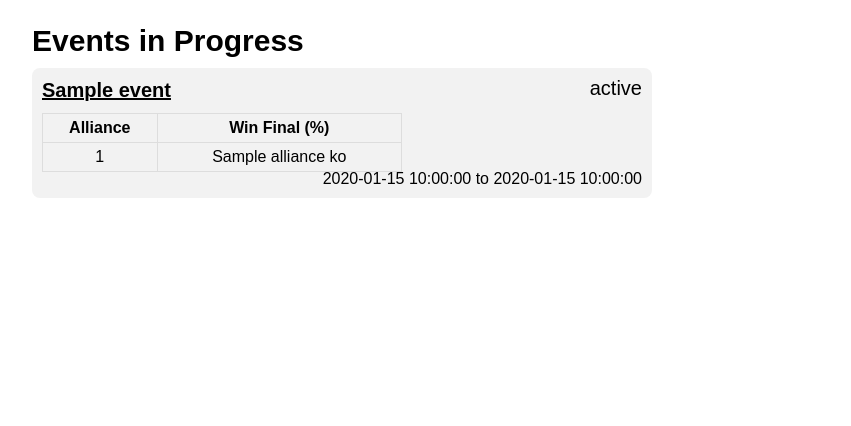
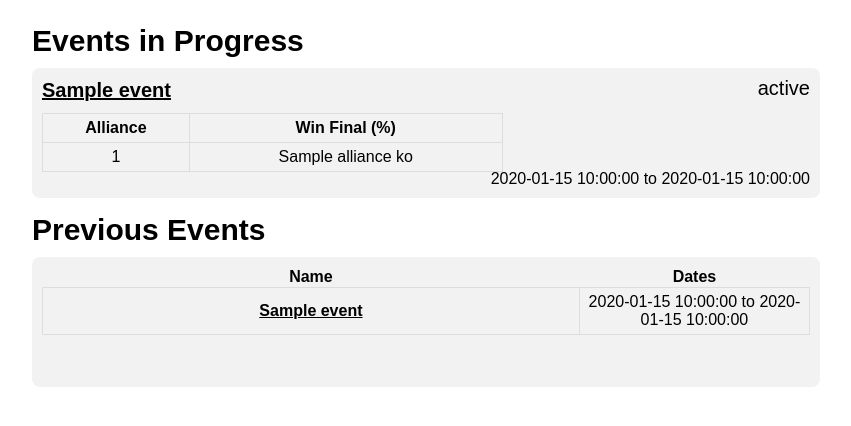
Before and after one commit to ArthurAllshire/antelope, a Flask app: template templates/index.html in a window 1280 px wide. Shown: the part 80-506 px from the top of the page, without its empty margins (224-1075 px from the left). Run offline with Flask 2, Linux system fonts and the light colour scheme; the template is opened without the code that fills it: most values are stand-ins (such as "Sample title", 1, 10 or a date in 2020).

Commit message:
Add multithreaded continuous fetching of event matches and data. Various tweaks & improvements to structure of website

```diff
--- a/main.py
+++ b/main.py
@@ -57,17 +57,20 @@ hiho = {'start_year': '2018', 'start_date': 'April 5',
 
 # events['2018ausc'] = ausc
 # events['2018hiho'] = hiho
-frc = FRC(2017)
+frc = FRC(2017, 'backend-thread')
 frc.setup()
+frc.start()
 
 @app.route('/')
 def index():
     events = []
+    past_events = []
     for event in frc.events.values():
         if event.event_dict['upcoming_matches']:
             events.append(event.event_dict)
-    print(events)
-    return render_template('index.html', events=events)
+        else:
+            past_events.append(event.event_dict)
+    return render_template('index.html', events=events, past_events=past_events)
 
 
 @app.route('/event/<string:event_code>')
--- a/static/index.css
+++ b/static/index.css
@@ -4,7 +4,7 @@
 }
 
 .card {
-    width: 600px;
+    width: 800px;
 }
 
 .event-link {
@@ -49,3 +49,8 @@
     color: #FF666B;
     display: inline;
 }
+
+#past-table {
+    border-collapse: collapse;
+    width: 100%;
+}
--- a/static/style.css
+++ b/static/style.css
@@ -81,7 +81,7 @@ yourselector {
 
 .card {
     max-width: 60vw;
-    width: 600px;
+    width: 800px;
     min-height: 110px;
     display:block;
     background-color: #f2f2f2;
@@ -105,3 +105,11 @@ yourselector {
 .title  {
     font-size:30px;
 }
+
+.table th, td {
+    text-align:center;
+    vertical-align:middle;
+    border: 1px solid #ddd;
+    padding-top: 5px;
+    padding-bottom: 5px;
+}
--- a/templates/index.html
+++ b/templates/index.html
@@ -3,6 +3,9 @@
 {% block body %}
 <link href="../static/index.css" rel="stylesheet">
 <div class="title"><b>Events in Progress</b></div>
+{% if not events %}
+<div style="margin-top:7px;margin-bottom: 10px"><b>No events currently in progress.</b></div>
+{% endif %}
 {% for event in events %}
 <div class="card">
     <div class="card-heading"><a class="event-link" href="/event/{{ event.event_code }}"><b>{{ event.name }}</b></a></div>
@@ -56,4 +59,23 @@
         {{event.end_date}}</div>
 </div>
 {% endfor %}
+<div class="title"><b>Previous Events</b></div>
+<div class="card">
+    {% if past_events %}
+    <table id="past-table">
+        <tr>
+            <th style="width: 70%">Name</th>
+            <th>Dates</th>
+        </tr>
+    {% for event in past_events %}
+        <tr>
+            <td><a class="event-link" href="/event/{{ event.event_code }}"><b>{{ event.name }}</b></a></td>
+            <td>{{event.start_date}} to {{event.end_date}}</td>
+        </tr>
+    {% endfor %}
+    </table>
+    {% else %}
+    <div style="margin-top:7px;margin-bottom: 10px"><b>No past events known about.</b></div>
+    {% endif %}
+</div>
 {% endblock %}
```
Also changed, not shown: frc.py (+18 -4 lines), predict/elo.py (+6 -2 lines), templates/event.html (+6 -6 lines), util/event.py (+13 -3 lines).
